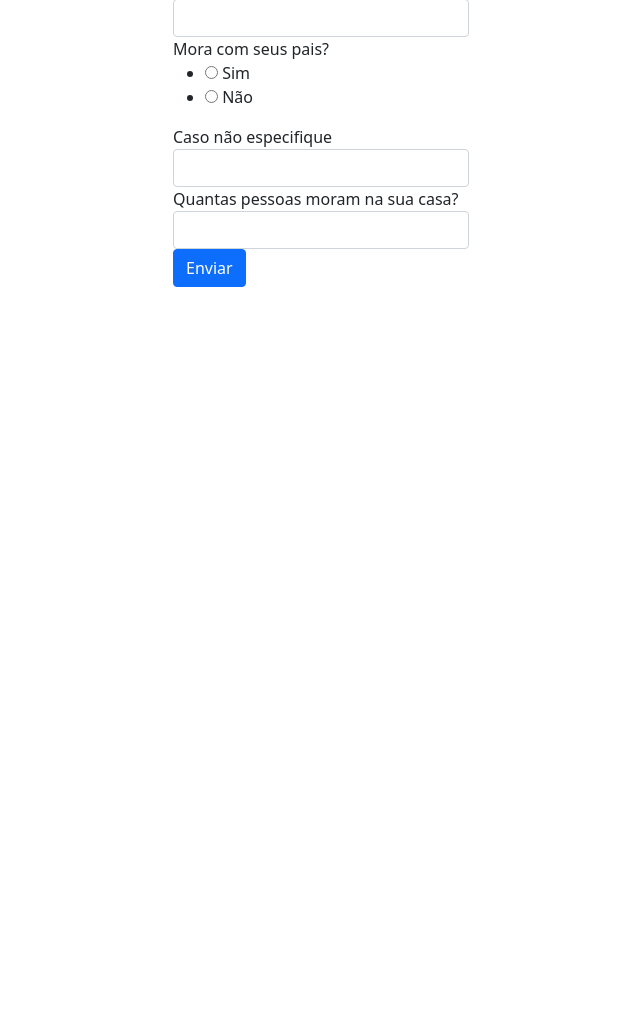
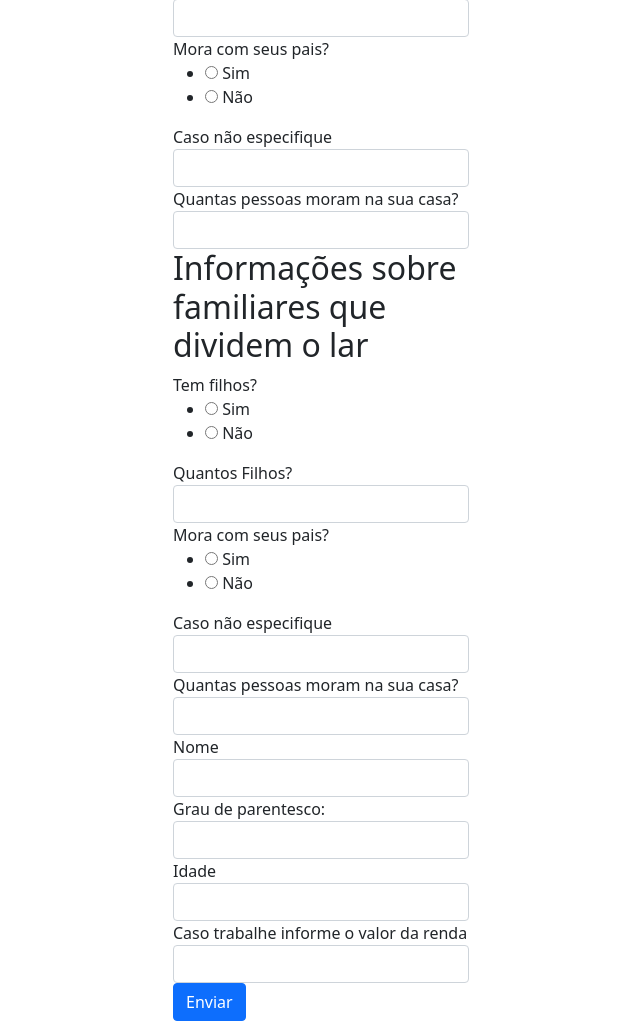
Before and after one commit to luissoaresx7/cta-portal-candidato, a Flask app: page /student/register in a window 1280 px wide. Shown: the part 3031-4052 px from the top of the page, without its empty margins (319-959 px from the left). Before the commit the page ends 3318 px from the top, so only its background shows below. Run offline with Flask 3, Linux system fonts and the light colour scheme.

Commit message:
atualizando templates e app.py

```diff
--- a/app.py
+++ b/app.py
@@ -119,33 +119,25 @@ class UserSub(FlaskForm):
     message_email = StringField(label=('E-mail para Recado'),
         validators=[Length(max=64)])
 
-    scholarity_progress = RadioField(label=
-                                'Ensino Médio', choices=[('1', 'Não concluído'), ('2', 'Em andamento'),('3', 'Concluído')])
+    scholarity_progress = RadioField(label='Ensino Médio', choices=[('1', 'Não concluído'), ('2', 'Em andamento'),('3', 'Concluído')])
 
-    school_term = RadioField(label=
-                                     'Período escolar',
-                                     choices=[('1', 'Manhã'), ('2', 'Tarde'), ('3', 'Noturno')])
+    school_term = RadioField(label='Período escolar', choices=[('1', 'Manhã'), ('2', 'Tarde'), ('3', 'Noturno')])
 
     school = StringField(label=('Colégio:'),
         validators=[Length(max=64)])
 #health#
 
-    pwd_person = RadioField(label=
-                             'Portador de alguma deficiência?',
-                             choices=[('1', 'Sim'), ('2', 'Não')])
+    pwd_person = RadioField(label='Portador de alguma deficiência?', choices=[('1', 'Sim'), ('2', 'Não')])
 
     pwd_person_affirmative = StringField(label=('Caso sim especifique'),
         validators=[Length(max=64)])
 
-    carrier_of_chronic_disease = RadioField(label=
-                            'Portador de alguma doença crônica?',
-                            choices=[('1', 'Sim'), ('2', 'Não')])
+    carrier_of_chronic_disease = RadioField(label='Portador de alguma doença crônica?', choices=[('1', 'Sim'), ('2', 'Não')])
 
     carrier_of_chronic_disease_affirmative = StringField(label=('Caso sim especifique'),
-                                        validators=[Length(max=64)])
+        validators=[Length(max=64)])
 
-    vaccine_covid = SelectField(u'Vacina Covid:',
-        choices=[('0', ''), ('1', 'Primeira dose'), ('2', 'Segunda dose'),('3', 'Terceira dose'), ('4', 'Quarta dose')],
+    vaccine_covid = SelectField(u'Vacina Covid:', choices=[('0', ''), ('1', 'Primeira dose'), ('2', 'Segunda dose'),('3', 'Terceira dose'), ('4', 'Quarta dose')],
         validators=[], )
 
 #info of family composition#
@@ -155,9 +147,8 @@ class UserSub(FlaskForm):
     profession_mom = StringField(label=('Profissão da Mãe'),
         validators=[Length(max=64)])
 
-    scholarity_mom = SelectField(u'Escolaridade da Mãe:',
-        choices=[('0', ''), ('1', 'Lê e escreve '), ('2', 'Ensino Fundamental completo '),('3', 'Ensino Fundamental incompleto '), ('4', 'Ensino Médio completo ')
-                 , ('5', 'Ensino Médio incompleto '), ('6', 'Terceiro Grau completo'),('7', 'Terceiro Grau incompleto'), ('8', 'Pós-graduação completo'),('9', 'Pós-graduação incompleto')],
+    scholarity_mom = SelectField(u'Escolaridade da Mãe:', choices=[('0', ''), ('1', 'Lê e escreve '), ('2', 'Ensino Fundamental completo '),('3', 'Ensino Fundamental incompleto '), ('4', 'Ensino Médio completo ')
+    , ('5', 'Ensino Médio incompleto '), ('6', 'Terceiro Grau completo'),('7', 'Terceiro Grau incompleto'), ('8', 'Pós-graduação completo'),('9', 'Pós-graduação incompleto')],
         validators=[], )
 
     mame_dad = StringField(label=('Nome do Pai'),
@@ -166,39 +157,34 @@ class UserSub(FlaskForm):
     profession_dad = StringField(label=('Profissão do Pai'),
         validators=[Length(max=64)])
 
-    scholarity_dad = SelectField(u'Escolaridade do Pai:',
-        choices=[('0', ''), ('1', 'Lê e escreve '), ('2', 'Ensino Fundamental completo '),('3', 'Ensino Fundamental incompleto '), ('4', 'Ensino Médio completo ')
-                 , ('5', 'Ensino Médio incompleto '), ('6', 'Terceiro Grau completo'),('7', 'Terceiro Grau incompleto'), ('8', 'Pós-graduação completo'),('9', 'Pós-graduação incompleto')],
+    scholarity_dad = SelectField(u'Escolaridade do Pai:',choices=[('0', ''), ('1', 'Lê e escreve '), ('2', 'Ensino Fundamental completo '),('3', 'Ensino Fundamental incompleto '), ('4', 'Ensino Médio completo ')
+    , ('5', 'Ensino Médio incompleto '), ('6', 'Terceiro Grau completo'),('7', 'Terceiro Grau incompleto'), ('8', 'Pós-graduação completo'),('9', 'Pós-graduação incompleto')],
         validators=[], )
 
-    children = RadioField(label=
-                             'Tem filhos?',
-                             choices=[('1', 'Sim'), ('2', 'Não')])
+    children = RadioField(label='Tem filhos?', choices=[('1', 'Sim'), ('2', 'Não')])
 
     many_childrens =  StringField(label=('Quantos Filhos?'),
         validators=[Length(max=64)])
 
-    live_whith_parents = RadioField(label=
-                         'Mora com seus pais?',
-                         choices=[('1', 'Sim'), ('2', 'Não')])
+    live_whith_parents = RadioField(label='Mora com seus pais?', choices=[('1', 'Sim'), ('2', 'Não')])
 
     lives_whith_other_family = StringField(label=('Caso não especifique'),
-                                 validators=[Length(max=64)])
+        validators=[Length(max=64)])
 
     many_people_live_house = StringField(label=('Quantas pessoas moram na sua casa?'),
-                                           validators=[Length(max=64)])
+        validators=[Length(max=64)])
 
+    member_family_name = StringField(label=('Nome'),
+        validators=[Length(max=64)])
 
+    degree_of_kinship = SelectField(u'Grau de parentesco:', choices=[('0', ''), ('1', 'Mãe/pai'), ('2', 'irmão/irmã'),('3', 'Avô/Avó'),('4', 'Tia/Tio')],
+        validators=[], )
 
+    age_member_family = StringField(label=('Idade'),
+        validators=[Length(max=64)])
 
-
-
-
-
-
-
-
-
+    income_member_family = StringField(label=('Caso trabalhe informe o valor da renda'),
+        validators=[Length(max=64)])
 
     submit = SubmitField(label=('Enviar'))
 
--- a/templates/formsub.html
+++ b/templates/formsub.html
@@ -173,9 +173,47 @@
             {{ form.many_people_live_house.label }}
             {{ form.many_people_live_house(class="form-control") }}
         </div>
+         <div class="col-md col-md-offset-4">
+            <h2>Informações sobre familiares que dividem o lar</h2>
+         </div>
+        <div class="form-group  ">
+            {{ form.children.label }}
+            {{ form.children(class="") }}
+        </div>
+         <div class="form-group  ">
+            {{ form.many_childrens.label }}
+            {{ form.many_childrens(class="form-control") }}
+        </div>
+        <div class="form-group  ">
+            {{ form.live_whith_parents.label }}
+            {{ form.live_whith_parents(class="") }}
+        </div>
+        <div class="form-group  ">
+            {{ form.lives_whith_other_family.label }}
+            {{ form.lives_whith_other_family(class="form-control") }}
+        </div>
+        <div class="form-group  ">
+            {{ form.many_people_live_house.label }}
+            {{ form.many_people_live_house(class="form-control") }}
+        </div>
+        <div class="form-group  ">
+            {{ form.member_family_name.label }}
+            {{ form.member_family_name(class="form-control") }}
+        </div>
+         <div class="form-group  ">
+            {{ form.degree_of_kinship.label }}
+            {{ form.degree_of_kinship(class="form-control") }}
+        </div>
+        <div class="form-group  ">
+            {{ form.age_member_family.label }}
+            {{ form.age_member_family(class="form-control") }}
+        </div>
+        <div class="form-group  ">
+            {{ form.income_member_family.label }}
+            {{ form.income_member_family(class="form-control") }}
+        </div>
+        {% for field, errors in form.errors.items() %}
 
-
-        {% for field, errors in form.errors.items() %}
             <div class="alert alert-danger" role="alert">
                 <sstrong>{{ form[field].label }}</sstrong>: {{ ', '.join(errors) }}
             </div>
```
